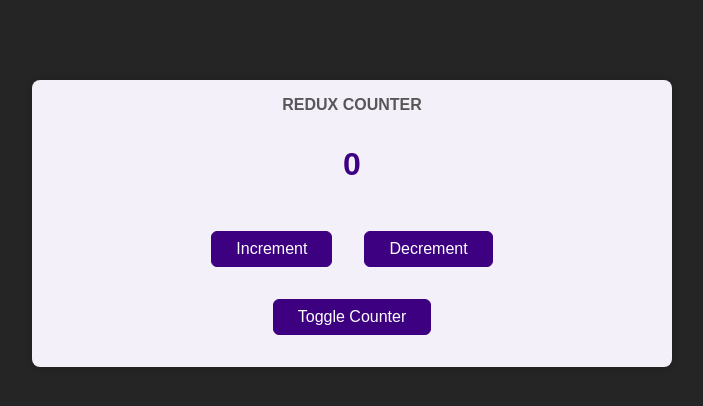
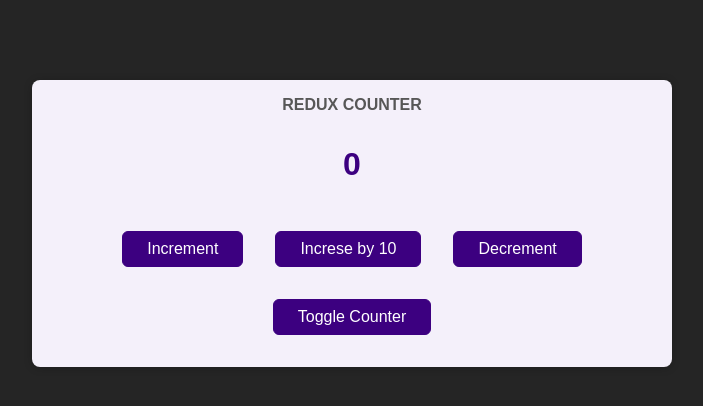
Before and after one commit to W1erzba/ReactRedux-simpleCounter, a React (Create React App) app: page / in a window 1280 px wide. Shown: the top 406 px of the page, without its empty margins (288-991 px from the left). Built offline with nearby package versions, Linux system fonts and the light colour scheme.

Commit message:
added function with payload to use dynamicly besides choosing the type od our dispatch

```diff
--- a/src/components/Counter.js
+++ b/src/components/Counter.js
@@ -14,6 +14,9 @@
 	const decrementHandler = () => {
 		dispatch({ type: 'decrement' });
 	};
+	const increaseHandler = () => {
+		dispatch({ type: 'increase', amount: 10 });
+	};
 
 	const toggleCounterHandler = () => {};
 
@@ -23,6 +26,7 @@
 			<div className={classes.value}>{counter}</div>
 			<div>
 				<button onClick={incrementHandler}>Increment</button>
+				<button onClick={increaseHandler}>Increse by 10</button>
 				<button onClick={decrementHandler}>Decrement</button>
 			</div>
 			<button onClick={toggleCounterHandler}>Toggle Counter</button>
--- a/src/store/index.js
+++ b/src/store/index.js
@@ -4,6 +4,12 @@
 	if (action.type === 'increment') {
 		return {
 			counter: state.counter + 1,
+		};
+	}
+
+	if (action.type === 'increase') {
+		return {
+			counter: state.counter + action.amount,
 		};
 	}
 
```
